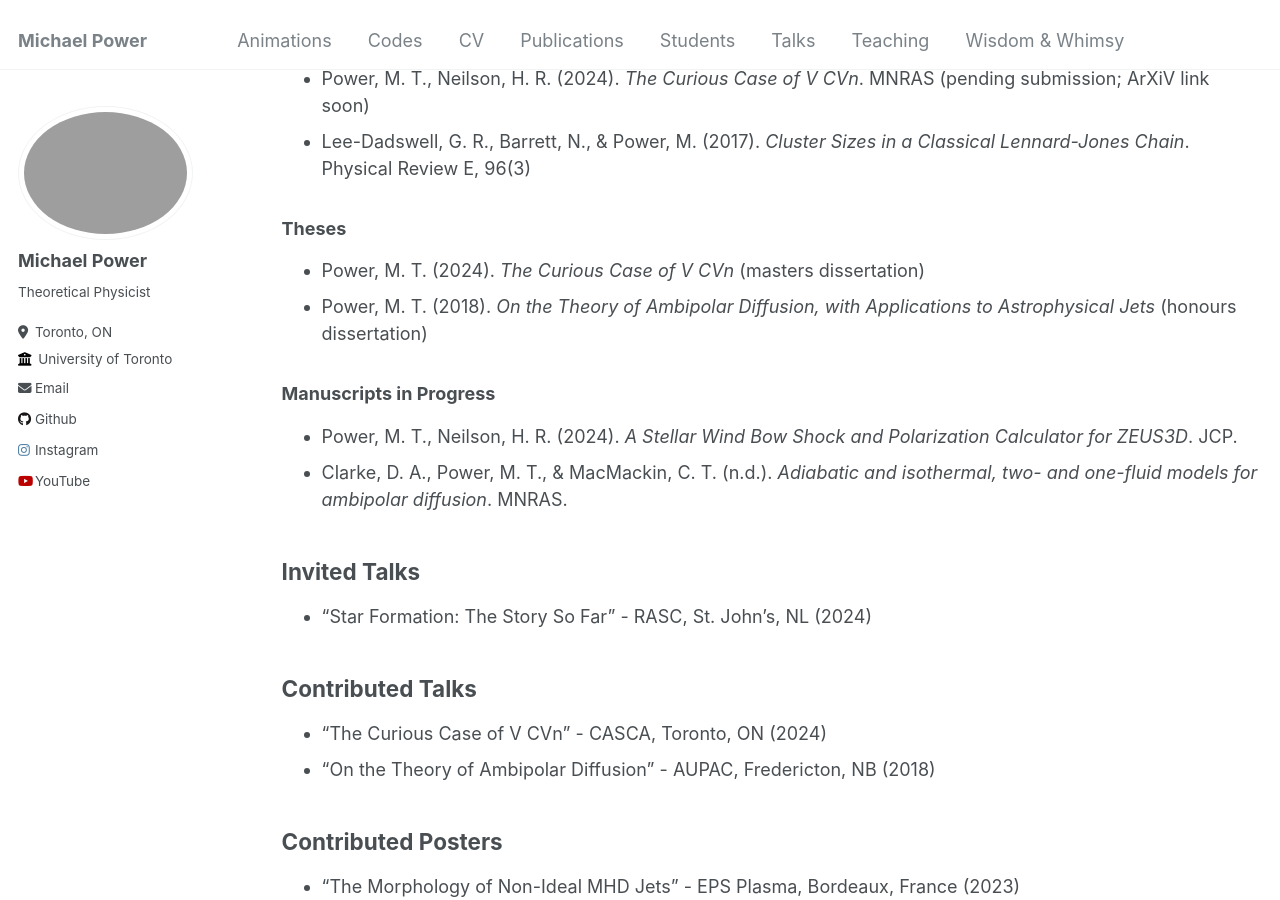
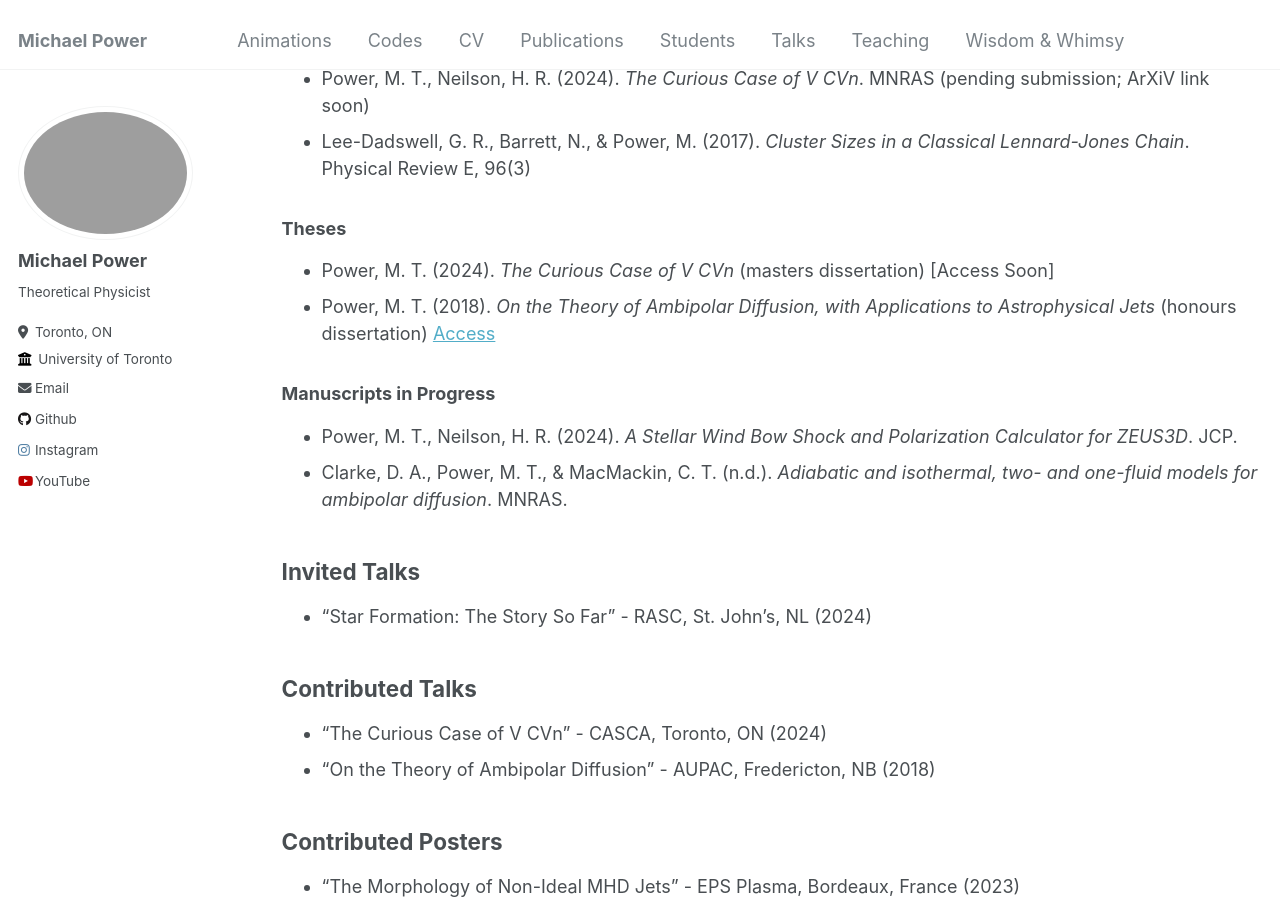
Before and after one commit to Mike-Power666/Mike-Power666.github.io, a Jekyll site: the page built from _pages/cv.md, in a window 1280 px wide and 900 px high, scrolled down 2380 px. Built offline with Jekyll 4.4.1, drawn with Linux system fonts in a browser that asks for light colours.

Commit message:
Update cv.md

```diff
--- a/_pages/cv.md
+++ b/_pages/cv.md
@@ -74,8 +74,8 @@ redirect_from:
 - Lee-Dadswell, G. R., Barrett, N., & Power, M. (2017). *Cluster Sizes in a Classical Lennard-Jones Chain*. Physical Review E, 96(3)
 
 ### Theses
-- Power, M. T. (2024). *The Curious Case of V CVn* (masters dissertation)
-- Power, M. T. (2018). *On the Theory of Ambipolar Diffusion, with Applications to Astrophysical Jets* (honours dissertation)
+- Power, M. T. (2024). *The Curious Case of V CVn* (masters dissertation) [Access Soon]
+- Power, M. T. (2018). *On the Theory of Ambipolar Diffusion, with Applications to Astrophysical Jets* (honours dissertation) [Access](https://library2.smu.ca/handle/01/27887)
 
 ### Manuscripts in Progress
 - Power, M. T., Neilson, H. R. (2024). *A Stellar Wind Bow Shock and Polarization Calculator for ZEUS3D*. JCP.
```
